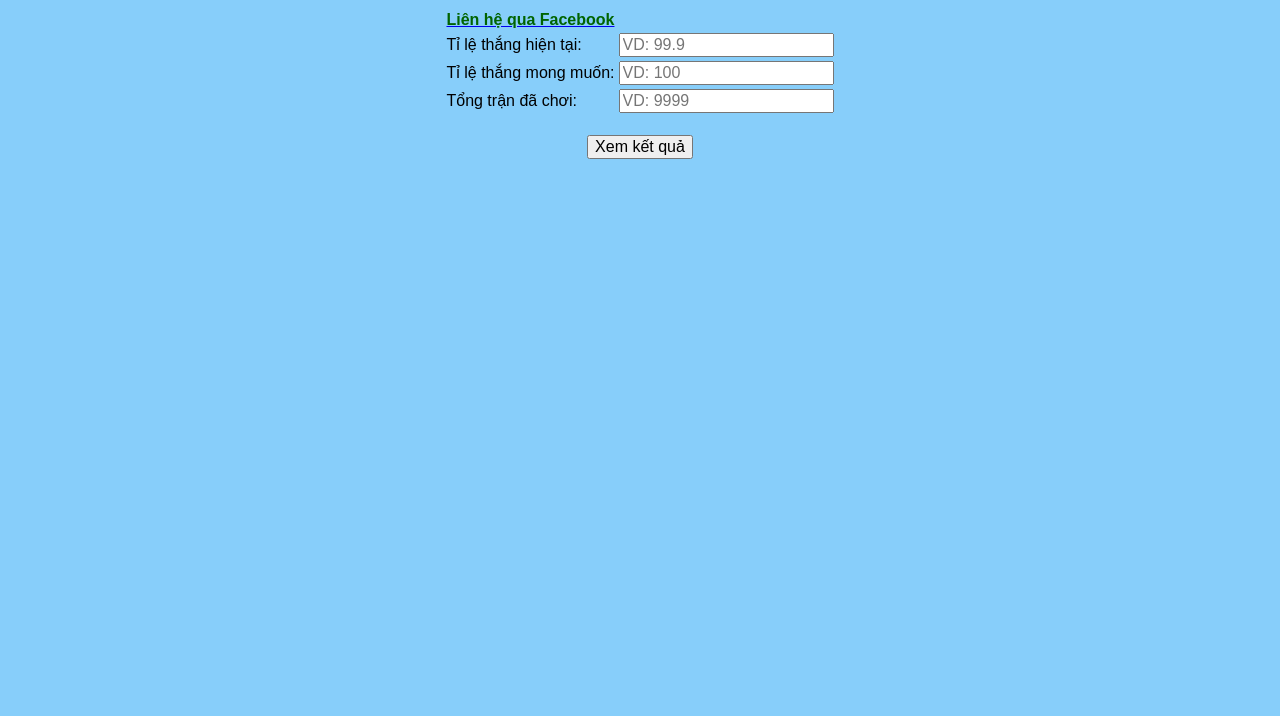
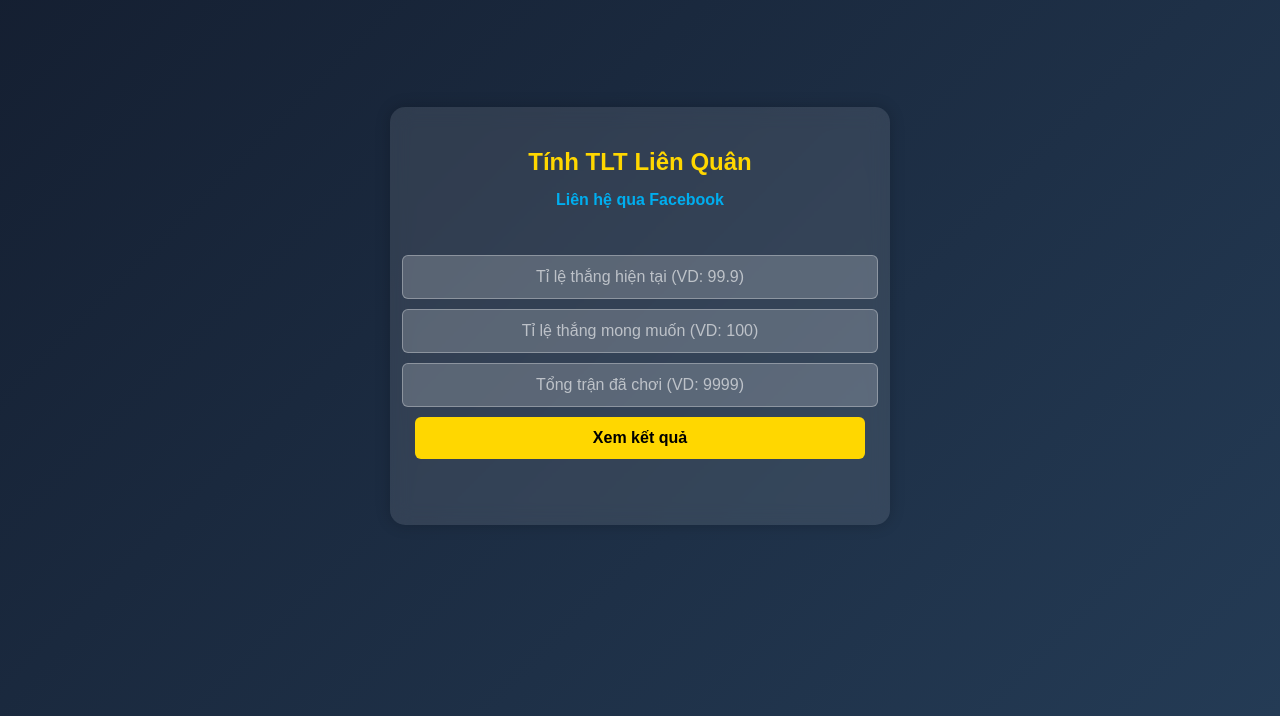
Before and after one commit to LVN8888/LienQuan, a plain HTML site: page index.html in a window 1280 px wide. Shown: the part 84-800 px from the top of the page. Drawn offline with Linux system fonts and the light colour scheme.

Commit message:
Refactor index.html and mystyle.css for improved layout and styling

```diff
--- a/index.html
+++ b/index.html
@@ -8,54 +8,16 @@
     <title>Tính TLT</title>
 </head>
 <body>
-    <table>
-        <tr>
-          <td colspan="2">
-            <h1 style="color: red;">Tính TLT Liên Quân</h1>
-          </td>
-        </tr>
-            <tr>
-          <td colspan="2">
-            <a href="https://www.facebook.com/hetcuuae" target="_blank"><span style="color:darkgreen"><b>Liên hệ qua Facebook</b></span></a>
-            </span>
-          </td>
-        </tr>
-        <tr>
-          <td>
-            Tỉ lệ thắng hiện tại:
-          </td>
-          <td>
-            <input type="text" placeholder="VD: 99.9" id="win_now" autocomplete="off"/>
-          </td>
-        </tr>
-        <tr>
-          <td>
-            Tỉ lệ thắng mong muốn:
-          </td>
-          <td>
-            <input type="text" placeholder="VD: 100" id="win_need" autocomplete="off"/>
-          </td>
-        </tr>
-        <tr>
-          <td>
-            Tổng trận đã chơi:
-          </td>
-          <td>
-            <input type="text" placeholder="VD: 9999" id="n" autocomplete="off"/>
-          </td>
-        </tr>
-        <tr>
-          <td colspan="2" style="text-align:center">
-            <br/>
-            <input type="button" value="Xem kết quả" onclick="javascript:calculate()">
-          </td>
-        </tr>
-        <tr>
-          <td colspan="2">
-            <div id="output">&nbsp;</div>
-          </td>
-        </tr>
-      </table>
-      <script src="myscript.js"></script>
+    <div class="container">
+        <h1>Tính TLT Liên Quân</h1>
+        <a href="https://www.facebook.com/hetcuuae" target="_blank">Liên hệ qua Facebook</a>
+        <br><br>
+        <input type="text" placeholder="Tỉ lệ thắng hiện tại (VD: 99.9)" id="win_now" autocomplete="off">
+        <input type="text" placeholder="Tỉ lệ thắng mong muốn (VD: 100)" id="win_need" autocomplete="off">
+        <input type="text" placeholder="Tổng trận đã chơi (VD: 9999)" id="n" autocomplete="off">
+        <input type="button" value="Xem kết quả" onclick="calculate()" style="width: 100%;">
+        <div id="output">&nbsp;</div>
+    </div>
+    <script src="myscript.js"></script>
 </body>
 </html>
--- a/mystyle.css
+++ b/mystyle.css
@@ -1,17 +1,72 @@
-body{
-    font-family:sans-serif;
-    font-size:16px;
-    background-color: lightskyblue;
-  }
-  table{
-    margin:0 auto;
-    max-width:400px;
-
-  }
-  input{
-    font-size:16px;
-  }
-  #output{
-    margin-top:16px;
-    text-align:center;
-  }
+body {
+  font-family: 'Poppins', sans-serif;
+  font-size: 16px;
+  background: linear-gradient(135deg, #141E30, #243B55);
+  color: #fff;
+  text-align: center;
+  display: flex;
+  justify-content: center;
+  align-items: center;
+  height: 100vh;
+  margin: 0;
+}
+.container {
+  width: 90%;
+  max-width: 450px;
+  background: rgba(255, 255, 255, 0.1);
+  padding: 25px;
+  border-radius: 15px;
+  backdrop-filter: blur(10px);
+  box-shadow: 0 0 15px rgba(0, 0, 0, 0.2);
+  display: flex;
+  flex-direction: column;
+  align-items: center;
+}
+h1 {
+  color: #FFD700;
+  font-size: 24px;
+  margin-bottom: 15px;
+}
+input[type="text"], input[type="button"] {
+  width: 100%;
+  padding: 12px;
+  margin-top: 10px;
+  border: none;
+  border-radius: 6px;
+  font-size: 16px;
+  transition: 0.3s ease-in-out;
+  text-align: center;
+}
+input[type="text"] {
+  background: rgba(255, 255, 255, 0.2);
+  color: #fff;
+  border: 1px solid rgba(255, 255, 255, 0.3);
+}
+input[type="text"]::placeholder {
+  color: rgba(255, 255, 255, 0.6);
+}
+input[type="button"] {
+  background: #FFD700;
+  color: #000;
+  font-weight: bold;
+  cursor: pointer;
+  transition: 0.3s;
+}
+input[type="button"]:hover {
+  background: #FFC107;
+  transform: scale(1.05);
+}
+#output {
+  margin-top: 20px;
+  font-weight: bold;
+  font-size: 18px;
+  color: #FFD700;
+}
+a {
+  color: #00AEEF;
+  text-decoration: none;
+  font-weight: bold;
+}
+a:hover {
+  color: #FFD700;
+}
```
